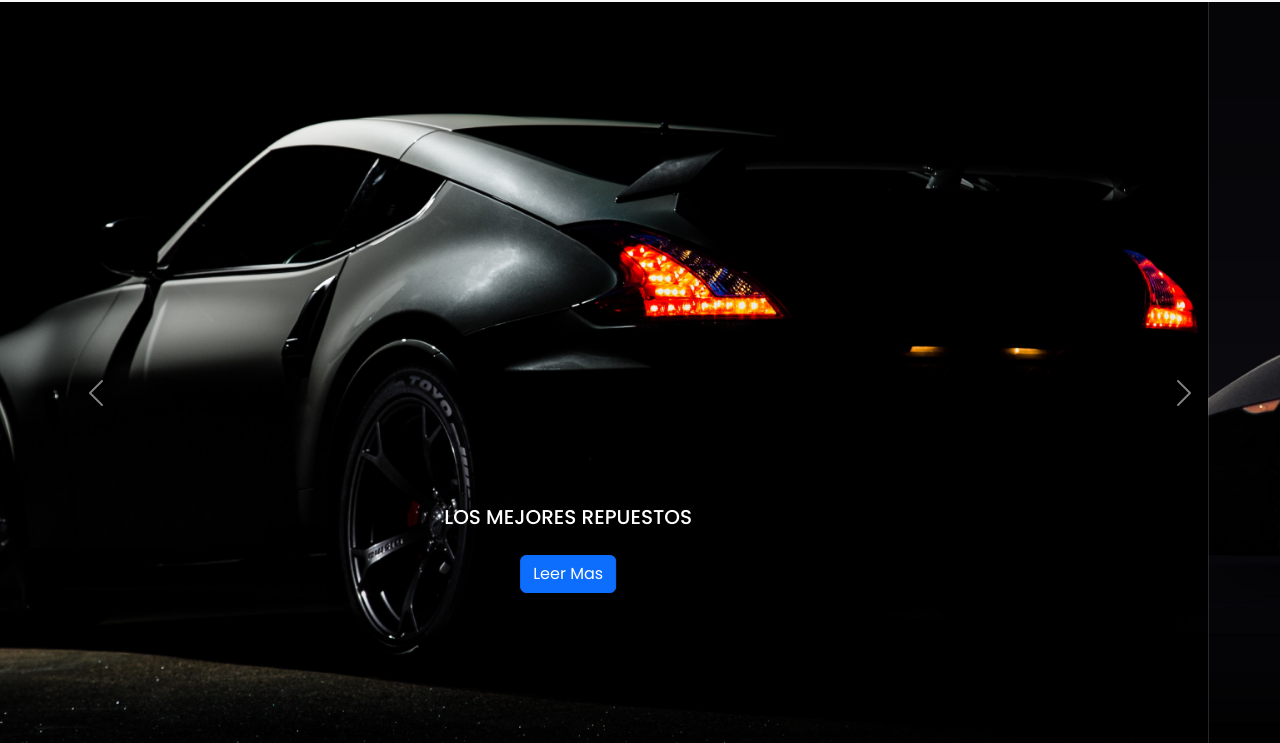
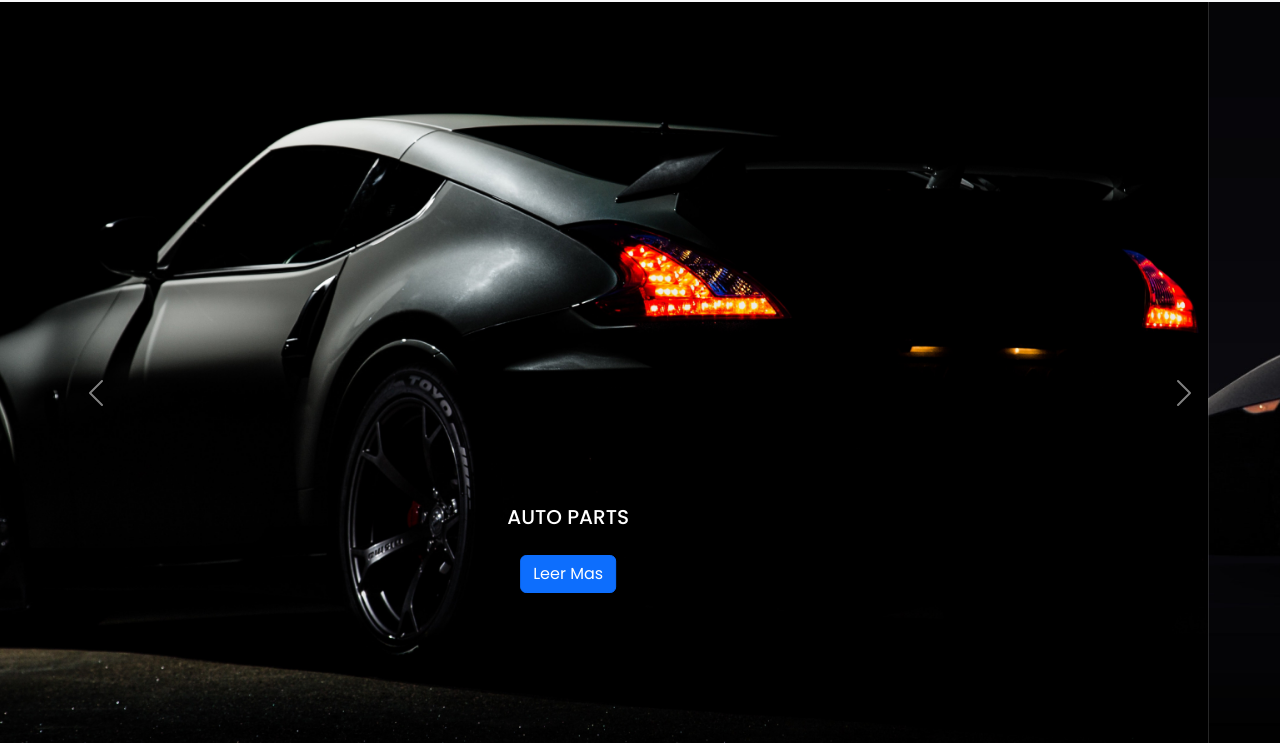
Before and after one commit to David8300/Repuestos, a plain HTML site: page index.html in a window 1280 px wide. Shown: the part 57-800 px from the top of the page. Drawn offline with nearby package versions, Linux system fonts and the light colour scheme.

Commit message:
Update index.html

```diff
--- a/index.html
+++ b/index.html
@@ -77,7 +77,7 @@
             <div class="carousel-item active">
                 <img src="img/car1.jpg" class="d-block w-100" alt="">
                 <div class="carousel-caption">
-                    <h5>Los mejores repuestos</h5>
+                    <h5>Auto parts</h5>
                     <!-- <p>Lorem ipsum dolor sit amet consectetur adipisicing elit. Totam perferendis eaque eligendi, odit
                         aliquam voluptatem mollitia. Iure odit voluptates alias, suscipit molestias, quia exercitationem
                         numquam adipisci est a, facilis ipsam!
```
